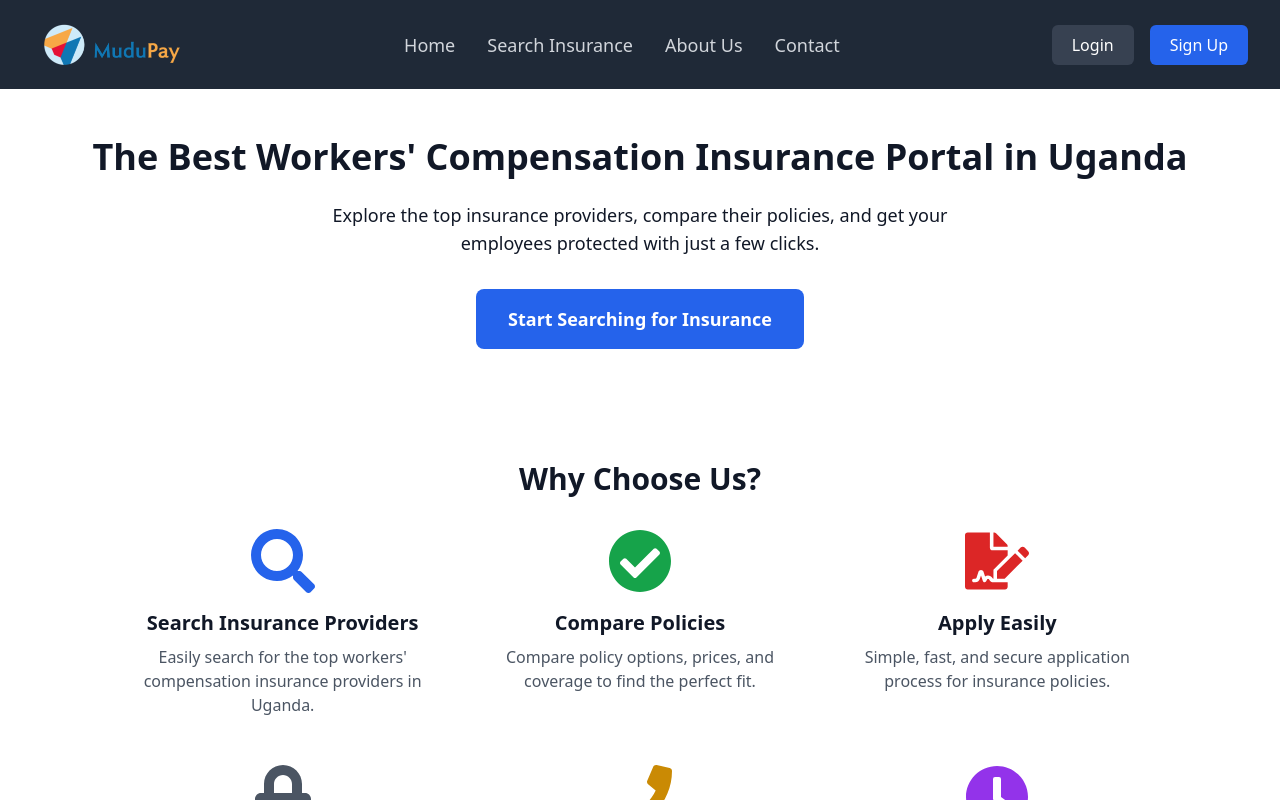
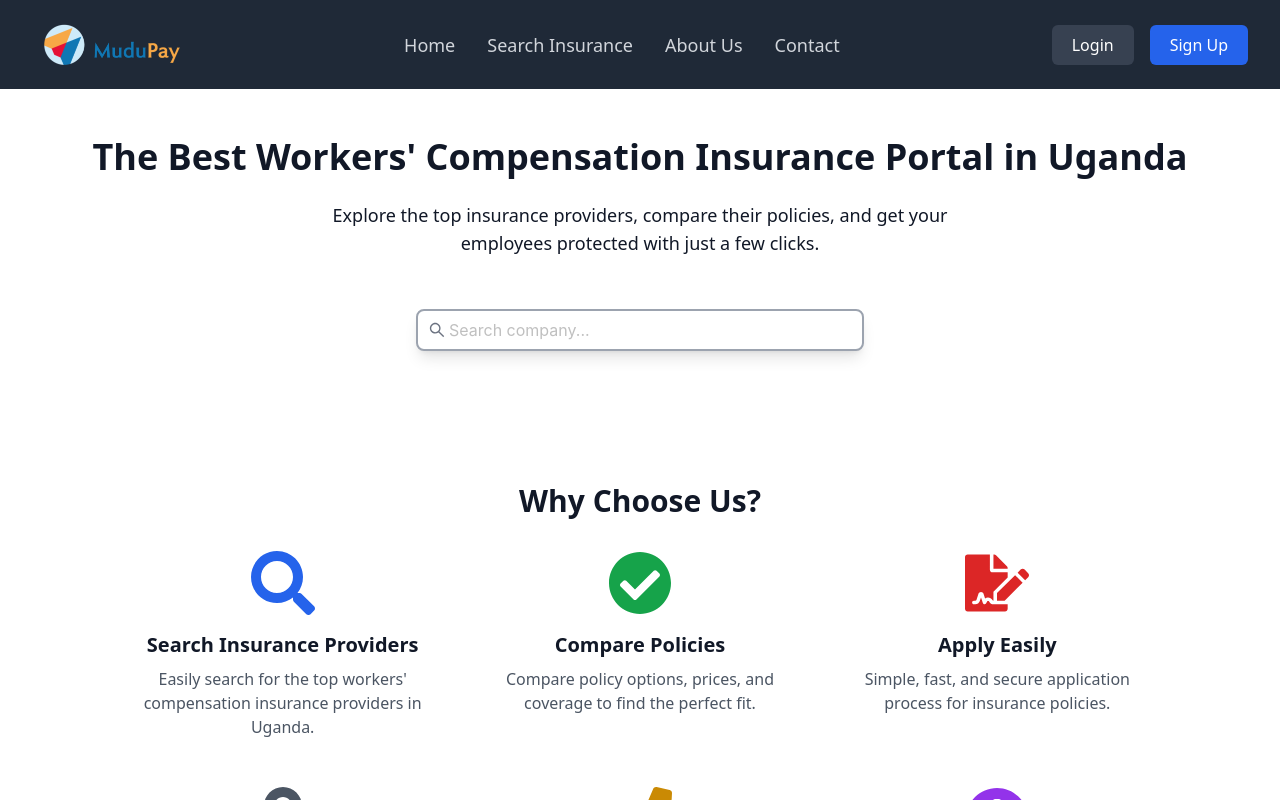
Before and after one commit to engWafula/mudu-pay-insure, a Next.js app: page / in a window 1280 px wide. Built offline with nearby package versions, Linux system fonts and the light colour scheme.

Commit message:
search functionality

```diff
--- /dev/null
+++ b/app/components/SearchComponent.tsx
@@ -0,0 +1,81 @@
+"use client";
+
+import { useState } from "react";
+import { Input, Dropdown, Spin } from "antd";
+import { SearchOutlined } from "@ant-design/icons";
+import { useRouter } from "next/navigation"; // Import useRouter for navigation
+import type { MenuProps } from "antd";
+import "tailwindcss/tailwind.css";
+
+const SearchComponent = () => {
+	const [query, setQuery] = useState("");
+	const [loading, setLoading] = useState(false);
+	const [results, setResults] = useState<{ id: number; name: string }[]>([]);
+	const router = useRouter(); // Initialize the router
+
+	const handleSearch = async (value: string) => {
+		setQuery(value);
+		setLoading(true);
+
+		// Simulate an API call for search results
+		setTimeout(() => {
+			setResults(
+				value
+					? Array.from({ length: 5 }, (_, i) => ({
+							id: i + 1,
+							name: `${value} Result ${i + 1}`,
+					  }))
+					: []
+			);
+			setLoading(false);
+		}, 1000);
+	};
+
+	const handleSelect = (key: string) => {
+		// Navigate to the details page based on the selected result's id
+		router.push(`/details/${key}`);
+	};
+
+	const menuItems: MenuProps["items"] = results.map((result) => ({
+		key: result.id.toString(), // Use id as the key
+		label: result.name,
+		onClick: () => handleSelect(result.id.toString()), // Handle selection
+	}));
+
+	return (
+		<div className="flex w-full justify-center items-center h-[20%] my-5">
+			<div className="w-full max-w-md">
+				<Dropdown
+					menu={{ items: menuItems }}
+					open={
+						query.length > 0 && results.length > 0 && !loading
+					}
+					trigger={["click"]}
+				>
+					<div>
+						<Input
+							className="border-2  border-gray-400 rounded-lg shadow-lg focus:border-blue-500 focus:ring-blue-500 transition-all"
+							size="large"
+							placeholder="Search company..."
+							prefix={
+								<SearchOutlined className="text-gray-500" />
+							}
+							value={query}
+							onChange={(e) =>
+								handleSearch(e.target.value)
+							}
+							suffix={loading ? <Spin /> : null}
+						/>
+					</div>
+				</Dropdown>
+				{!loading && query.length > 0 && results.length === 0 && (
+					<div className="mt-2 text-center text-gray-500">
+						No results found.
+					</div>
+				)}
+			</div>
+		</div>
+	);
+};
+
+export default SearchComponent;
--- /dev/null
+++ b/app/details/[id]/page.tsx
@@ -0,0 +1,21 @@
+"use client";
+import { useParams } from "next/navigation";
+
+const DetailsPage = () => {
+	const { id } = useParams();
+
+	return (
+		<div className="flex w-full justify-center items-center h-screen bg-gray-50">
+			<div className="text-center">
+				<h1 className="text-3xl font-semibold">
+					Details for Item {id}
+				</h1>
+				<p className="mt-4 text-lg">
+					This is the details page for item with ID: {id}.
+				</p>
+			</div>
+		</div>
+	);
+};
+
+export default DetailsPage;
--- a/app/page.tsx
+++ b/app/page.tsx
@@ -1,69 +1,115 @@
-import { FaSearch, FaCheckCircle, FaFileSignature, FaLock, FaPhone, FaClock, FaStar, FaFacebook, FaTwitter, FaInstagram, FaLinkedin } from 'react-icons/fa';
+import {
+	FaSearch,
+	FaCheckCircle,
+	FaFileSignature,
+	FaLock,
+	FaPhone,
+	FaClock,
+	FaStar,
+	FaFacebook,
+	FaTwitter,
+	FaInstagram,
+	FaLinkedin,
+} from "react-icons/fa";
 import Image from "next/image";
 import Link from "next/link";
-import Footer from './components/Footer';
-import Header from './components/Header';
-import Features from './components/Features';
-import FAQs from './components/FAQs';
+import Footer from "./components/Footer";
+import Header from "./components/Header";
+import Features from "./components/Features";
+import FAQs from "./components/FAQs";
+import SearchComponent from "./components/SearchComponent";
 
 export default function Home() {
 	return (
 		<div className="  bg-white text-gray-900">
 			{/* Header Section */}
-      <Header/>
-
+			<Header />
 
 			{/* Hero Section */}
 			<main className="flex flex-col items-center text-center py-12">
 				<h2 className="text-4xl font-bold mb-6">
-          The Best Workers' Compensation Insurance Portal in Uganda
+					The Best Workers' Compensation Insurance Portal in
+					Uganda
 				</h2>
 				<p className="text-lg mb-8 max-w-2xl">
-          Explore the top insurance providers, compare their policies, and get your employees protected with just a few clicks.
+					Explore the top insurance providers, compare their
+					policies, and get your employees protected with just a
+					few clicks.
 				</p>
-        <Link href="/search"  className="bg-blue-600 text-white px-8 py-4 rounded-lg font-semibold text-lg hover:bg-blue-700">
+				{/* <Link href="/search"  className="bg-blue-600 text-white px-8 py-4 rounded-lg font-semibold text-lg hover:bg-blue-700">
             Start Searching for Insurance
-        </Link>
+        </Link> */}
+
+				<SearchComponent />
 			</main>
 
 			{/* Features Section */}
-    <Features/>
+			<Features />
 			{/* Testimonials Section */}
-      <section id="testimonials" className="mt-16 text-center">
-        <h3 className="text-3xl font-semibold mb-8">What Our Clients Say</h3>
+			<section
+				id="testimonials"
+				className="mt-16 text-center"
+			>
+				<h3 className="text-3xl font-semibold mb-8">
+					What Our Clients Say
+				</h3>
 				<div className="grid grid-cols-1 sm:grid-cols-2 gap-8 max-w-5xl mx-auto">
 					<div className="p-6 bg-gray-100 rounded-lg">
-            <FaStar className="text-yellow-400" size={40} />
+						<FaStar
+							className="text-yellow-400"
+							size={40}
+						/>
 						<p className="mt-4 text-gray-700">
-              "This portal made it incredibly easy to find and compare policies. We now have the best coverage for our employees!"
+							"This portal made it incredibly easy to find
+							and compare policies. We now have the best
+							coverage for our employees!"
 						</p>
-            <h5 className="mt-4 font-semibold">– John D., HR Manager</h5>
+						<h5 className="mt-4 font-semibold">
+							– John D., HR Manager
+						</h5>
 					</div>
 					<div className="p-6 bg-gray-100 rounded-lg">
-            <FaStar className="text-yellow-400" size={40} />
+						<FaStar
+							className="text-yellow-400"
+							size={40}
+						/>
 						<p className="mt-4 text-gray-700">
-              "The customer support was fantastic. They guided us every step of the way during the policy application."
+							"The customer support was fantastic. They
+							guided us every step of the way during the
+							policy application."
 						</p>
-            <h5 className="mt-4 font-semibold">– Sarah K., CEO</h5>
+						<h5 className="mt-4 font-semibold">
+							– Sarah K., CEO
+						</h5>
 					</div>
 				</div>
 			</section>
 
 			{/* FAQ Section */}
-  <FAQs/>
+			<FAQs />
 
 			{/* Call to Action Section */}
-      <section id="apply" className="text-center mt-16">
-        <h3 className="text-3xl font-semibold mb-8">Ready to Protect Your Employees?</h3>
-        <Link href="/signup" className="bg-green-500 text-white px-8 py-4 rounded-full text-lg font-semibold hover:bg-green-600">
+			<section
+				id="apply"
+				className="text-center mt-16"
+			>
+				<h3 className="text-3xl font-semibold mb-8">
+					Ready to Protect Your Employees?
+				</h3>
+				<Link
+					href="/signup"
+					className="bg-green-500 text-white px-8 py-4 rounded-full text-lg font-semibold hover:bg-green-600"
+				>
 					Sign Up Now
 				</Link>
-        <p className="mt-4 text-gray-600">Join thousands of Ugandan businesses that trust us for their workers' compensation insurance.</p>
+				<p className="mt-4 text-gray-600">
+					Join thousands of Ugandan businesses that trust us for
+					their workers' compensation insurance.
+				</p>
 			</section>
 
 			{/* Footer Section */}
-      <Footer/>
-
+			<Footer />
 		</div>
 	);
 }
--- a/package.json
+++ b/package.json
@@ -9,6 +9,7 @@
     "lint": "next lint"
   },
   "dependencies": {
+    "antd": "^5.20.6",
     "next": "14.2.11",
     "react": "^18",
     "react-dom": "^18",
```
Also changed, not shown: 1 other file (tests, documents, lock files or other folders). Lines whose indentation alone changed are shown as unchanged.
